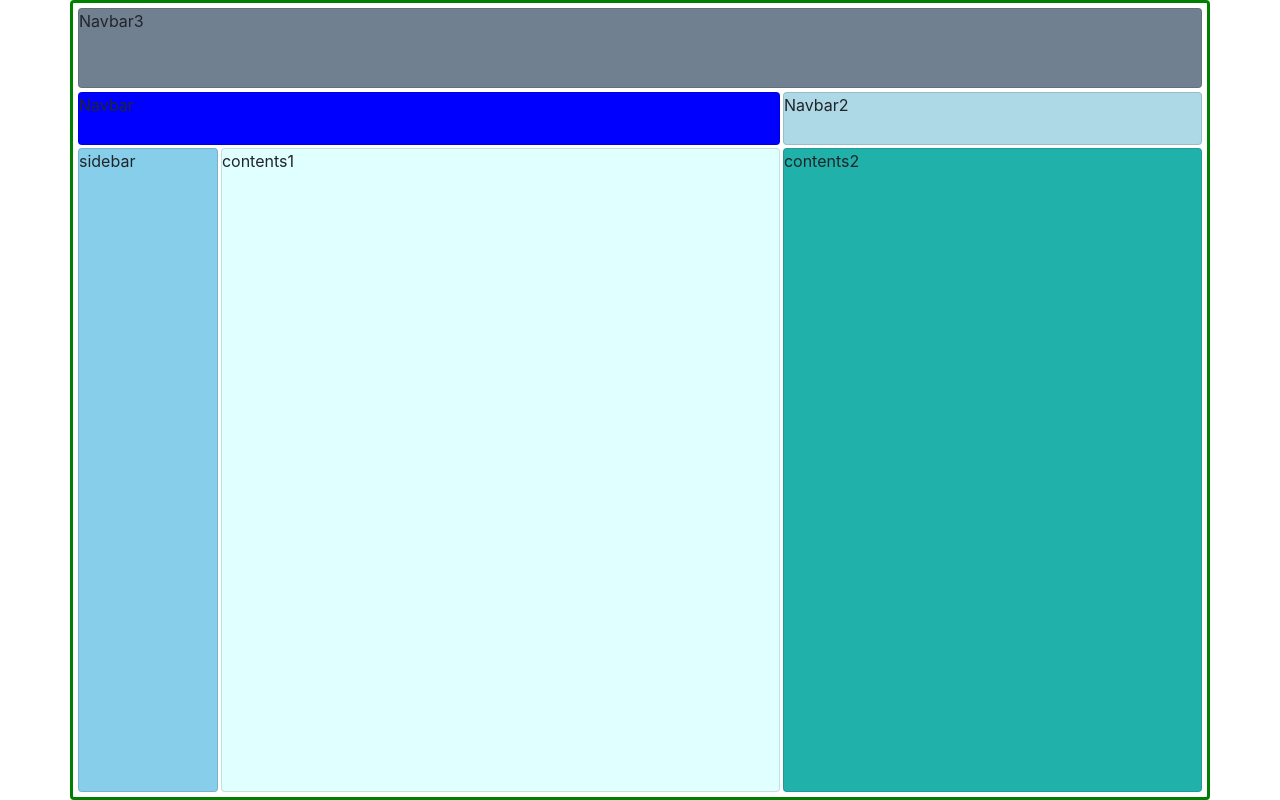
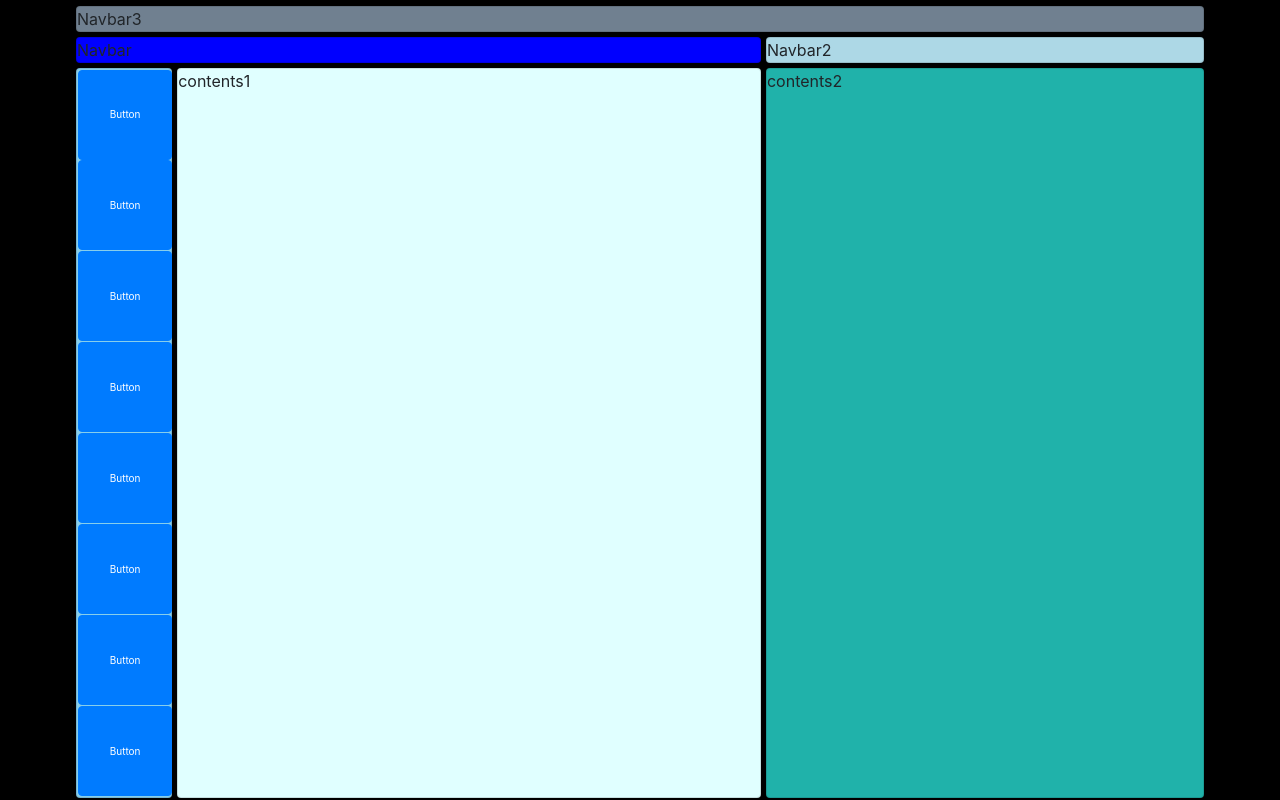
Before and after one commit to CharlesRudisel/EarthFoods-Bistro, an Angular app: page / in a window 1280 px wide. Built offline with nearby package versions, Linux system fonts and the light colour scheme.

Commit message:
stat pad

```diff
--- a/src/app/app.component.html
+++ b/src/app/app.component.html
@@ -3,7 +3,18 @@
   <nav class="card"id="nav1">Navbar</nav>
   <nav class="card"id="nav2">Navbar2</nav>
   <nav class="card"id="nav3">Navbar3</nav>
-  <div class="card"id="sidebar">sidebar</div>
+  <div class="card"id="sidebar">
+    <ul>
+      <li class="cat-button"><button class="btn btn-primary" type="submit">Button</button></li>
+      <li class="cat-button"><button class="btn btn-primary" type="submit">Button</button></li>
+      <li class="cat-button"><button class="btn btn-primary" type="submit">Button</button></li>
+      <li class="cat-button"><button class="btn btn-primary" type="submit">Button</button></li>
+      <li class="cat-button"><button class="btn btn-primary" type="submit">Button</button></li>
+      <li class="cat-button"><button class="btn btn-primary" type="submit">Button</button></li>
+      <li class="cat-button"><button class="btn btn-primary" type="submit">Button</button></li>
+      <li class="cat-button"><button class="btn btn-primary" type="submit">Button</button></li>
+    </ul>
+  </div>
   <div class="card"id="contents1">contents1</div>
   <div class="card"id="contents2">contents2</div>
 
--- a/src/app/app.component.scss
+++ b/src/app/app.component.scss
@@ -10,10 +10,11 @@
     margin: auto;
     width: 100%;
     height: 100vh;
-    border: 3px solid green;
+
     padding: 5px;
+    background: black;
 
-    grid-template-columns: 0.5fr 2fr 1.5fr;
+    grid-template-columns: 0.33fr 2fr 1.5fr;
     grid-template-rows: 0.75fr 0.5fr 6fr;
     grid-template-areas:
 
@@ -22,7 +23,7 @@
     "sidebar contents1 contents2"
     ;
 
-    grid-gap: .2rem;
+    grid-gap: .3rem;
 }
 
 #nav1{
@@ -60,7 +61,7 @@
 }
 
 
-/*
+
 footer{
     background:lightgreen
 }
@@ -77,18 +78,26 @@ footer{
     border-color: red;
 }
 
+ul{
+    display: flexbox;
+    height: 100%;
+
+}
+
 li{
     list-style: none;
     margin: 1%;
+
+}
+ul li {
+    width: 100%;
 }
 
 .btn
     {
        // margin:1%;
-        width: 80px !important;
-        height: 80px !important;
+        width: 100% !important;
+        height: 90px !important;
         text-align: center;
         font-size: 10px;
     }
-
-  */
--- a/src/index.html
+++ b/src/index.html
@@ -7,7 +7,7 @@
   <meta name="viewport" content="width=device-width, initial-scale=1">
   <link rel="icon" type="image/x-icon" href="favicon.ico">
 </head>
-<body>
+<body style="background-color: black;">
   <app-root></app-root>
 </body>
 </html>
```
